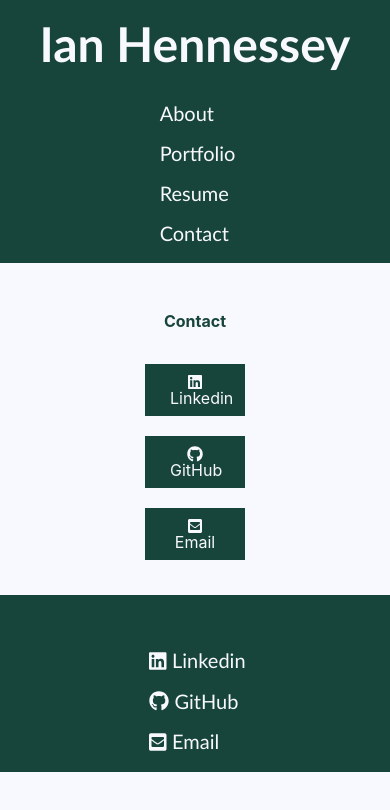
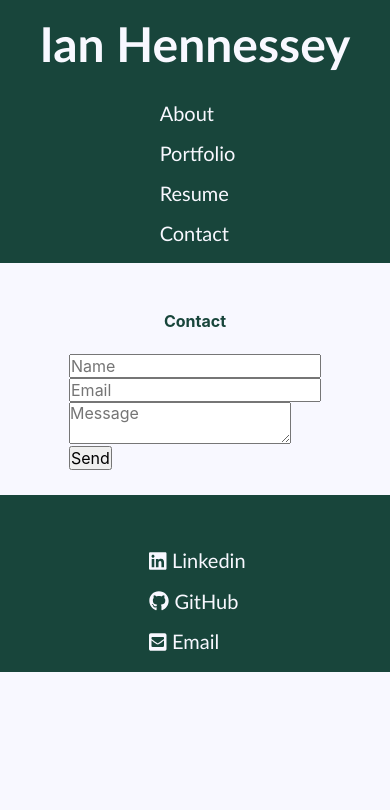
Before and after one commit to atleastitsanethosman/portfoliosample, a React (Create React App) app: page /contact in a window 390 px wide. Shown: the top 810 px of the page. Built offline with nearby package versions, Linux system fonts and the light colour scheme.

Commit message:
formatting for footer

```diff
--- a/package.json
+++ b/package.json
@@ -13,6 +13,7 @@
     "@testing-library/user-event": "^12.8.3",
     "react": "^17.0.2",
     "react-dom": "^17.0.2",
+    "react-hook-form": "^7.14.0",
     "react-router-dom": "^5.2.1",
     "react-scripts": "^4.0.3",
     "web-vitals": "^1.1.2"
--- a/src/components/Nav.js
+++ b/src/components/Nav.js
@@ -30,7 +30,6 @@ export default function Nav() {
             </li>
           </ul>
         </nav>
-
       </header>
 
     </nav>
--- a/src/components/footer.js
+++ b/src/components/footer.js
@@ -1,17 +1,13 @@
 import React from 'react';
 import {FontAwesomeIcon} from '@fortawesome/react-fontawesome'
 
-const styles = {
-  heroStyle: {
-      backgroundImage: "url(/images/traversebay.png)"
-  }
-}
+const styles = {}
 
 export default function Footer() {
 
   return (
 
-      <header className="header">
+      <footer className="footer">
         <nav className="footer-nav">
         <ul>
           <a target="_blank" href="https://www.linkedin.com/in/ian-hennessey-b4310a38"> <li><span><FontAwesomeIcon icon={['fab', 'linkedin']} /></span> Linkedin</li> </a>
@@ -19,6 +15,6 @@ export default function Footer() {
           <a href="mailto:ian.hennessey@gmail.com"> <li><span><FontAwesomeIcon icon={['fas', 'envelope-square']} /></span> Email</li></a>
         </ul>
         </nav>
-      </header>
+      </footer>
   );
 }
--- a/src/components/pages/Contact.js
+++ b/src/components/pages/Contact.js
@@ -1,16 +1,23 @@
 import React from 'react';
 import {FontAwesomeIcon} from '@fortawesome/react-fontawesome'
+import {useForm} from 'react-hook-form'
 
 export default function Contact() {
     return(
     <section className="contact">
+      <div>
       <h3>Contact</h3>
-      <section>
-          <ul>
-            <a target="_blank" href="https://www.linkedin.com/in/ian-hennessey-b4310a38"> <li><span><FontAwesomeIcon icon={['fab', 'linkedin']} /></span> Linkedin</li> </a>
-            <a target ="_blank" href="https://github.com/atleastitsanethosman"><li><span><FontAwesomeIcon icon={['fab', 'github']} /></span> GitHub</li></a>
-            <a href="mailto:ian.hennessey@gmail.com"> <li><span><FontAwesomeIcon icon={['fas', 'envelope-square']} /></span> Email</li></a>
-          </ul>
+      </div>
+      <section className="contact-form">
+        <form id='contact-form'>
+          <input type='text' name='user_name' placeholder='Name' />
+          <br/>
+          <input type='email' name='user_email' placeholder='Email' />
+          <br/>
+          <textarea name='message' placeholder='Message'/>
+          <br/>
+          <input type='submit' value='Send' />
+        </form>
       </section>
     </section>
     )
--- a/src/styles/styles.css
+++ b/src/styles/styles.css
@@ -55,6 +55,38 @@ h3 {
 }
 
 .header nav ul li {
+    display: inline-block;
+    margin-left: 25px;
+}
+
+.footer {
+    padding: 20px;
+    font-family: 'Trebuchet MS', 'Lucida Sans Unicode', 'Lucida Grande', 'Lucida Sans', Arial, sans-serif;
+    background-color: var(--green);
+    color: var(--whitetext);
+    display: inline-flex;
+    flex-direction: row;
+    width: 100%;
+    justify-content: center;
+}
+
+/* formatting for navigation links in footer */
+.footer nav {
+    padding-top: 15px;
+    margin-right: 20px;
+    float: right;
+    font-family: 'Gill Sans', 'Gill Sans MT', Calibri, 'Trebuchet MS', sans-serif;
+    font-size: 20px;
+
+}
+
+.footer nav ul {
+    list-style-type: none;
+    display: flex;
+    flex-direction: row;
+}
+
+.footer nav ul li {
     display: inline-block;
     margin-left: 25px;
 }
@@ -199,7 +231,7 @@ main {
       width: 100%;
   }
 
-  .contact ul {
+  .contact-form {
       display: flex;
       flex-direction: row;
       border-left: 3px var(--green) solid;
@@ -228,6 +260,19 @@ main {
     .header nav ul li{
         margin-top: 20px;
     }
+
+    .footer {
+        flex-direction: column;
+        align-items: center;
+        }
+
+    .footer nav ul{
+            flex-direction: column;
+        }
+
+    .footer nav ul li{
+            margin-top: 20px;
+        }
 
     .ianh {
         display: none;
@@ -269,7 +314,7 @@ main {
         align-items: center;
     }
 
-    .contact ul {
+    .contact-form {
         flex-direction: column;
         align-items: center;
         border-left: 0px;
```
Also changed, not shown: src/styles/temp.css (added), 1 other file (tests, documents, lock files or other folders). Lines whose indentation alone changed are shown as unchanged.
